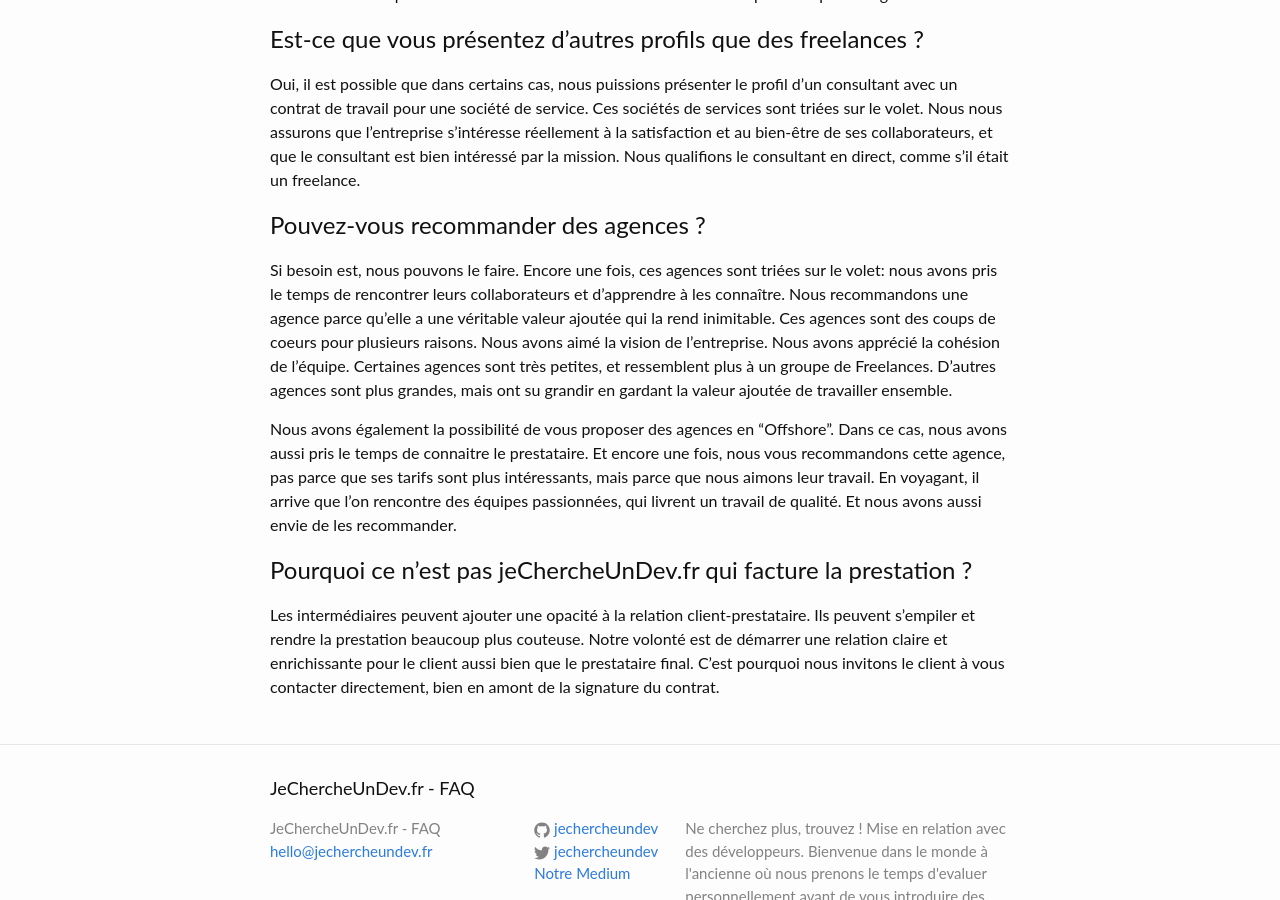
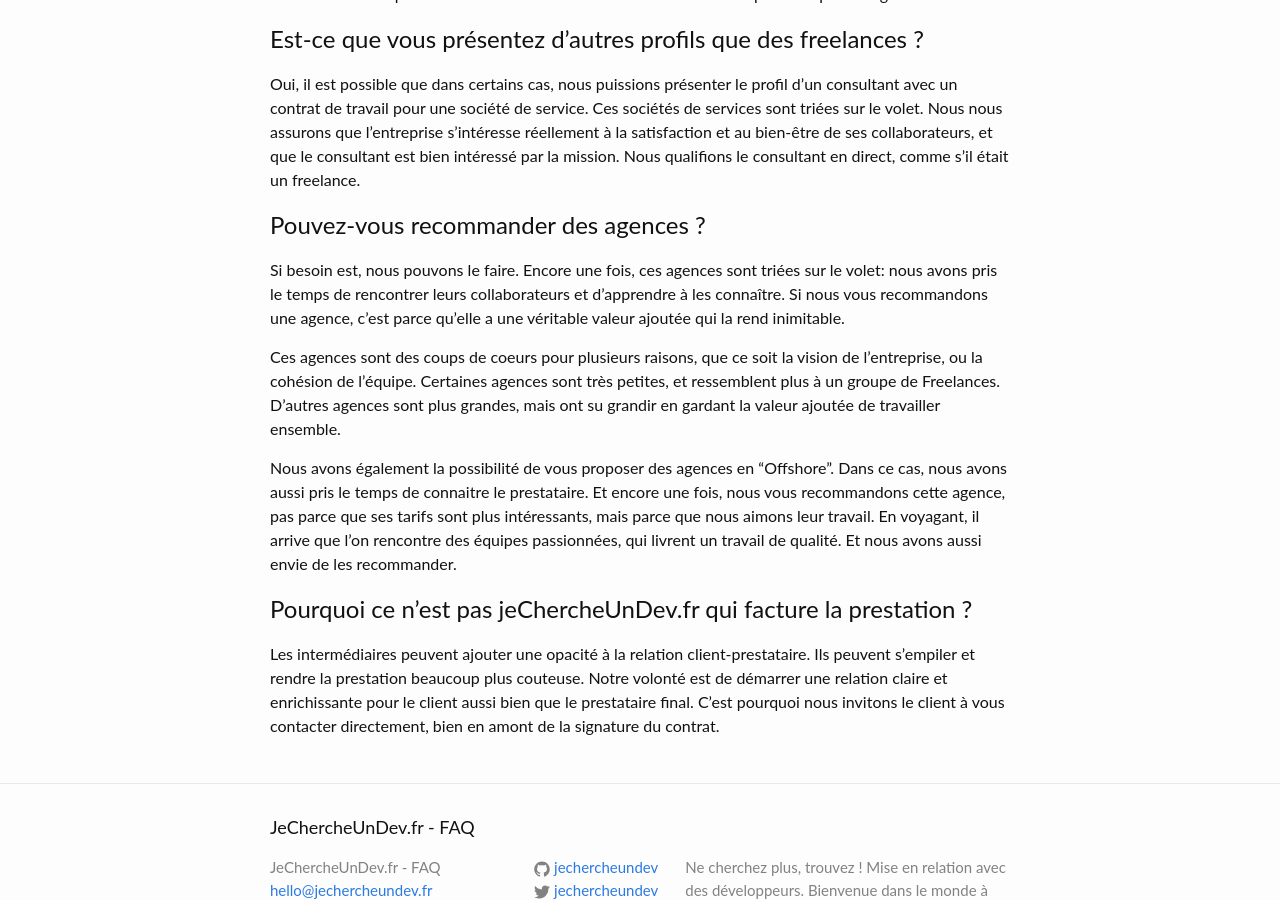
Before and after one commit to jechercheundev/faq, a Jekyll site: the page built from freelance.md, in a window 1280 px wide and 900 px high, scrolled down 2272 px. Built offline with Jekyll 4.4.1, drawn with Linux system fonts in a browser that asks for light colours; a script that is not in the unit is left out.

Commit message:
moins de phrases

```diff
--- a/freelance.md
+++ b/freelance.md
@@ -84,7 +84,9 @@ Oui, il est possible que dans certains cas, nous puissions présenter le profil
 
 ## Pouvez-vous recommander des agences ?
 
-Si besoin est, nous pouvons le faire. Encore une fois, ces agences sont triées sur le volet: nous avons pris le temps de rencontrer leurs collaborateurs et d'apprendre à les connaître. Nous recommandons une agence parce qu'elle a une véritable valeur ajoutée qui la rend inimitable. Ces agences sont des coups de coeurs pour plusieurs raisons. Nous avons aimé la vision de l'entreprise. Nous avons apprécié la cohésion de l'équipe. Certaines agences sont très petites, et ressemblent plus à un groupe de Freelances. D'autres agences sont plus grandes, mais ont su grandir en gardant la valeur ajoutée de travailler ensemble.
+Si besoin est, nous pouvons le faire. Encore une fois, ces agences sont triées sur le volet: nous avons pris le temps de rencontrer leurs collaborateurs et d'apprendre à les connaître. Si nous vous recommandons une agence, c’est parce qu'elle a une véritable valeur ajoutée qui la rend inimitable.
+
+Ces agences sont des coups de coeurs pour plusieurs raisons, que ce soit la vision de l’entreprise, ou la cohésion de l’équipe. Certaines agences sont très petites, et ressemblent plus à un groupe de Freelances. D'autres agences sont plus grandes, mais ont su grandir en gardant la valeur ajoutée de travailler ensemble.
 
 Nous avons également la possibilité de vous proposer des agences en "Offshore". Dans ce cas, nous avons aussi pris le temps de connaitre le prestataire. Et encore une fois, nous vous recommandons cette agence, pas parce que ses tarifs sont plus intéressants, mais parce que nous aimons leur travail. En voyagant, il arrive que l'on rencontre des équipes passionnées, qui livrent un travail de qualité. Et nous avons aussi envie de les recommander.
 
```
